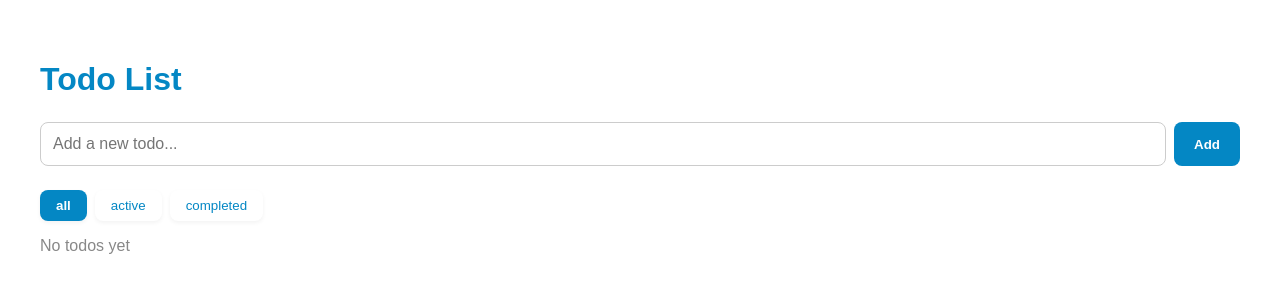
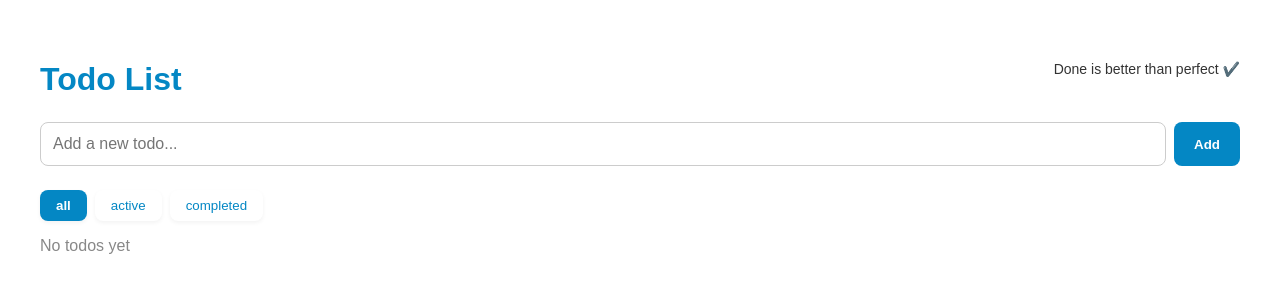
Before and after one commit to DotDaniil/todo-list, a React (Vite) app: page / in a window 1280 px wide. Shown: the top 300 px of the page. Built offline with nearby package versions, Linux system fonts and the light colour scheme.

Commit message:
feat: Rotation notice

```diff
--- a/src/app/App.tsx
+++ b/src/app/App.tsx
@@ -1,19 +1,18 @@
 import { AddTodoForm } from "features";
 import { TodoList } from "widgets";
-import { isTouchDevice } from "shared";
-import { AppWrapper, Title, TouchNotice } from "./app.styles";
 
-export const App = () => {
-  return (
-    <div>
-      {isTouchDevice && (
-        <TouchNotice>Notice: To drag an element - tap it once.</TouchNotice>
-      )}
+import { AppWrapper, Title, TitleWithNotice } from "./app.styles";
+import { RotatingNotice } from "entities/todo/ui/rotation-notice";
+import { isTouchDevice } from "shared/utils";
+
+export const App = () => (
   <AppWrapper>
+    <TitleWithNotice $flexDirection={isTouchDevice ? "column" : "row"}>
       <Title>Todo List</Title>
+      <RotatingNotice />
+    </TitleWithNotice>
+
     <AddTodoForm />
     <TodoList />
   </AppWrapper>
-    </div>
 );
-};
--- a/src/app/app.styles.ts
+++ b/src/app/app.styles.ts
@@ -24,18 +24,12 @@ export const AppWrapper = styled.div`
 
 export const Title = styled.h1`
   color: #0487c4;
-  margin-bottom: 24px;
+  margin-bottom: 0px;
 `;
 
-export const TouchNotice = styled.div`
+export const TitleWithNotice = styled.div<{ $flexDirection: string }>`
+  display: flex;
   position: relative;
-
-  font-size: 14px;
-  color: #333;
-`;
-
-export const TitleWithNotice = styled.div`
-  display: flex;
-  align-items: center;
+  flex-direction: ${(props) => props.$flexDirection};
   justify-content: space-between;
 `;
--- a/src/entities/todo/ui/index.ts
+++ b/src/entities/todo/ui/index.ts
@@ -1 +1,2 @@
 export * from "./todo-item";
+export * from "./rotation-notice";
--- /dev/null
+++ b/src/entities/todo/ui/rotation-notice.styles.ts
@@ -0,0 +1,20 @@
+import styled, { keyframes } from "styled-components";
+
+const noticeAnimation = keyframes`
+  0%   { opacity: 0; transform: translateX(-8px); }
+  10%  { opacity: 1; transform: translateX(0px); }
+  45%  { opacity: 1; }
+  55%  { opacity: 0; transform: translateX(0px); }
+  100% { opacity: 0; }
+`;
+
+export const TouchNotice = styled.div`
+  position: relative;
+  top: 0;
+  right: 0;
+  font-size: 14px;
+  color: #333;
+  align-content: center;
+  opacity: 0;
+  animation: ${noticeAnimation} 20s ease-in-out infinite;
+`;
--- /dev/null
+++ b/src/entities/todo/ui/rotation-notice.tsx
@@ -0,0 +1,35 @@
+import { useEffect, useState } from "react";
+import { isTouchDevice } from "shared";
+import { TouchNotice } from "./rotation-notice.styles";
+
+const mobileMessage = "Tap item then hold 🖐🏻 to drag";
+const desktopMessages = [
+  "Done is better than perfect ✔️",
+  "Stay focused 🧘",
+  "One task at a time ✨",
+  "Tiny progress counts 🌱",
+  "Small steps, big results 💪🏻",
+  "You got this 🔥",
+  "Focus beats multitasking 🎯",
+  "Clear mind, clear tasks 🧠",
+  "Make today productive ⭐",
+  "Hello, world 👋🏻",
+];
+
+export const RotatingNotice = () => {
+  const [index, setIndex] = useState(0);
+
+  const messages = isTouchDevice
+    ? [mobileMessage, ...desktopMessages]
+    : desktopMessages;
+
+  useEffect(() => {
+    const id = setInterval(() => {
+      setIndex((i) => (i + 1) % messages.length);
+    }, 20000);
+
+    return () => clearInterval(id);
+  }, [messages.length]);
+
+  return <TouchNotice key={index}>{messages[index]}</TouchNotice>;
+};
--- a/src/features/add-todo/ui/add-todo-form.styles.ts
+++ b/src/features/add-todo/ui/add-todo-form.styles.ts
@@ -3,7 +3,7 @@ import styled from "styled-components";
 export const Form = styled.form`
   display: flex;
   gap: 8px;
-  margin-bottom: 24px;
+  margin: 24px 0;
 `;
 
 export const Input = styled.input`
--- a/src/features/add-todo/ui/add-todo-form.tsx
+++ b/src/features/add-todo/ui/add-todo-form.tsx
@@ -17,6 +17,7 @@ export const AddTodoForm: FC = () => {
   return (
     <Form onSubmit={handleSubmit}>
       <Input
+        id="input"
         type="text"
         value={title}
         onChange={(e) => setTitle(e.target.value)}
```
Lines whose indentation alone changed are shown as unchanged.
